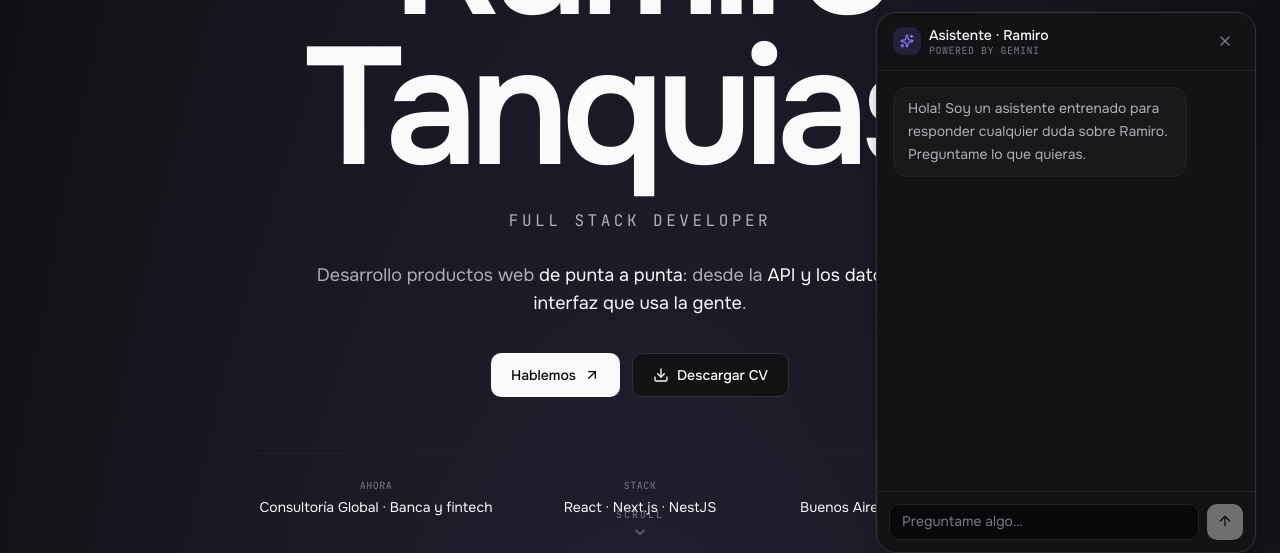
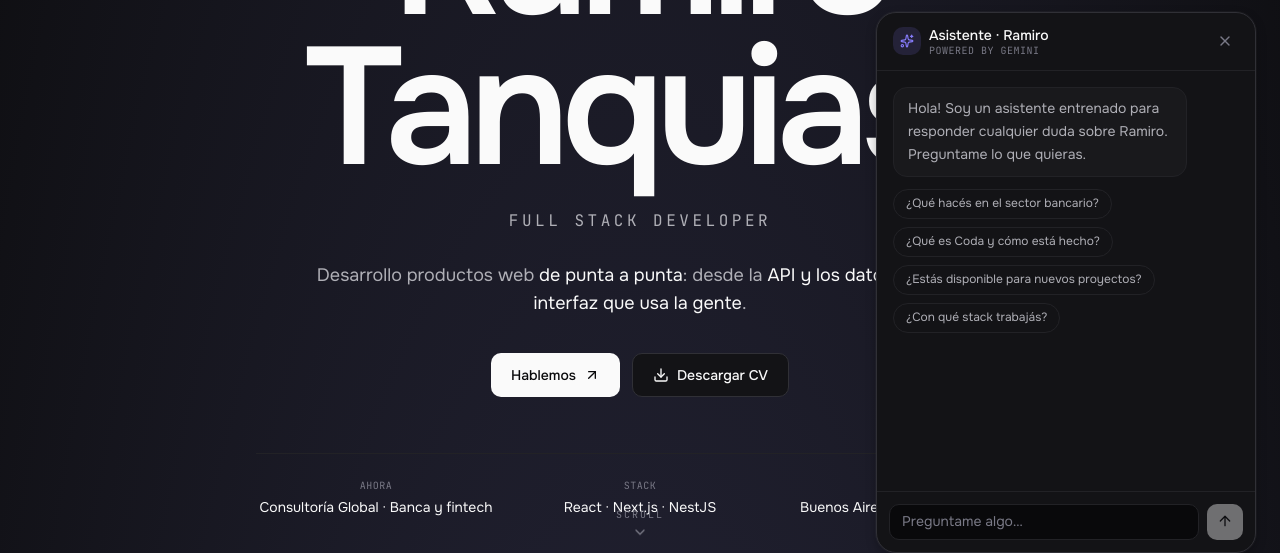
Before and after one commit to ramatc/portfolio, a Next.js app: page / in a window 1280 px wide. Both pictures are taken after a click on the button "Preguntame". Shown: the part 224-777 px from the top of the page. Built offline with nearby package versions, Linux system fonts and the light colour scheme; no server answers.

Commit message:
feat: add suggested questions to chat empty state

```diff
--- a/app/components/Chat.tsx
+++ b/app/components/Chat.tsx
@@ -15,6 +15,13 @@ const INITIAL_MESSAGES: Message[] = [
   },
 ];
 
+const SUGGESTED_QUESTIONS = [
+  "¿Qué hacés en el sector bancario?",
+  "¿Qué es Coda y cómo está hecho?",
+  "¿Estás disponible para nuevos proyectos?",
+  "¿Con qué stack trabajás?",
+];
+
 const Chat = () => {
   const [messages, setMessages] = useState<Message[]>(INITIAL_MESSAGES);
   const [question, setQuestion] = useState("");
@@ -30,9 +37,15 @@ const Chat = () => {
     });
   }, [messages, isOpen]);
 
-  async function handleSubmit(event: React.FormEvent) {
+  const hasAsked = messages.some((message) => message.type === "user");
+
+  function handleSubmit(event: React.FormEvent) {
     event.preventDefault();
-    const trimmed = question.trim();
+    ask(question);
+  }
+
+  async function ask(text: string) {
+    const trimmed = text.trim();
     if (loading || !trimmed) return;
 
     setLoading(true);
@@ -124,6 +137,24 @@ const Chat = () => {
                   {message.text}
                 </div>
               ))}
+              {!hasAsked && !loading ? (
+                <ul
+                  aria-label="Preguntas sugeridas"
+                  className="flex flex-col items-start gap-2"
+                >
+                  {SUGGESTED_QUESTIONS.map((suggestion) => (
+                    <li key={suggestion}>
+                      <button
+                        type="button"
+                        onClick={() => ask(suggestion)}
+                        className="rounded-full border border-border-subtle px-3 py-1.5 text-left text-xs text-fg-muted transition-colors hover:border-brand/40 hover:bg-brand/10 hover:text-fg focus-visible:outline-none focus-visible:ring-2 focus-visible:ring-brand/60"
+                      >
+                        {suggestion}
+                      </button>
+                    </li>
+                  ))}
+                </ul>
+              ) : null}
               {loading ? (
                 <div className="inline-flex max-w-[85%] items-center gap-1 self-start rounded-lg border border-border-subtle bg-bg-overlay/60 px-3.5 py-2.5">
                   <span className="h-1.5 w-1.5 animate-pulse rounded-full bg-fg-subtle [animation-delay:0ms]" />
```
